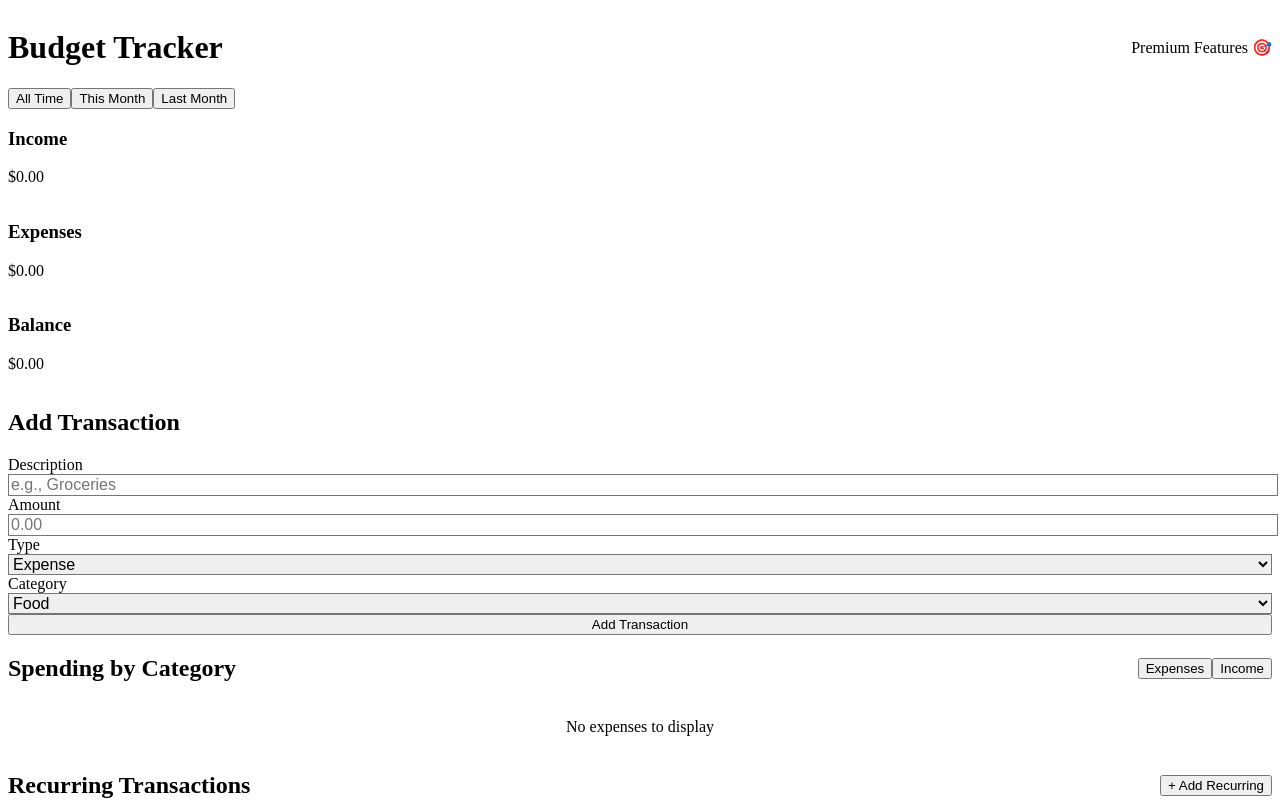
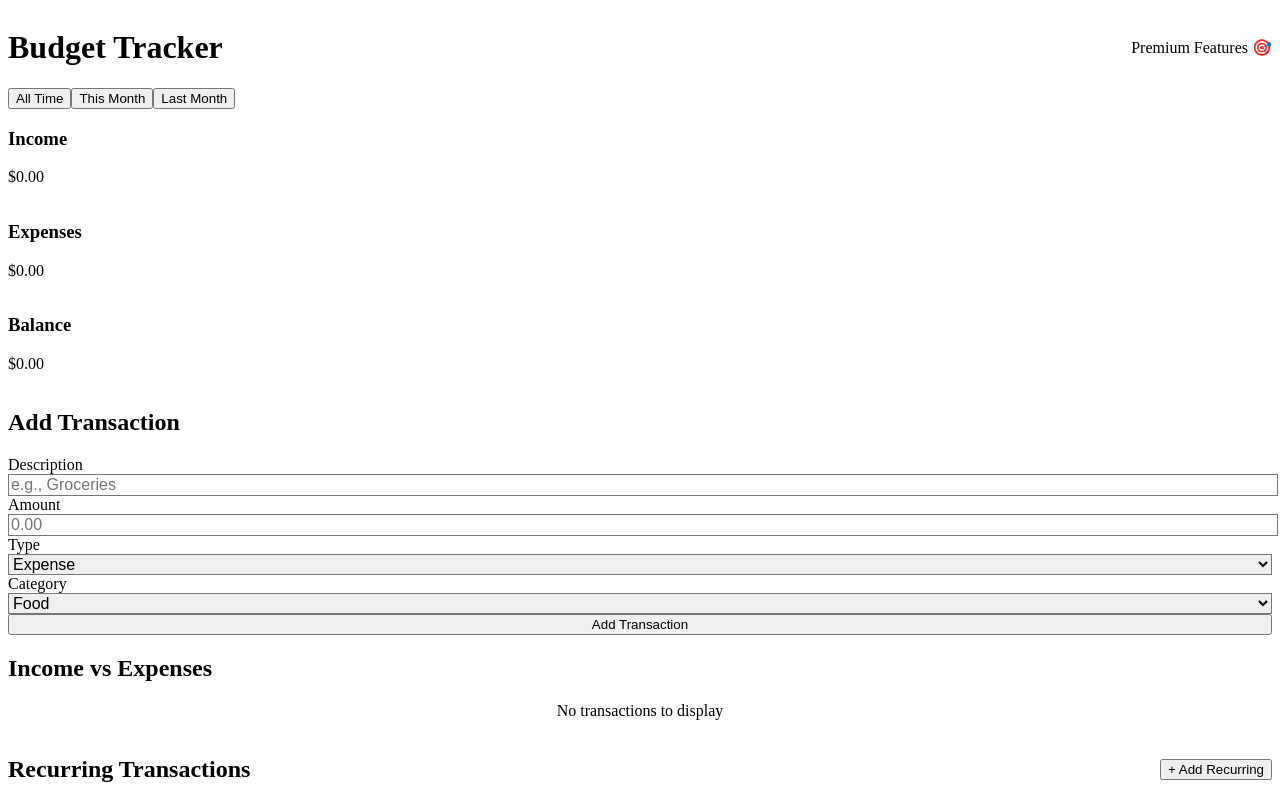
Before and after one commit to dttigers/budget-tracker, a React app: page / in a window 1280 px wide. Shown: the top 800 px of the page. Built offline with nearby package versions, Linux system fonts and the light colour scheme; the HTML template or start-up script is replaced by a standard one.

Commit message:
Refactor CategoryChart component: remove view type handling, simplify data calculations, and enhance display of income, expenses, and balance.

```diff
--- a/src/components/CategoryChart.jsx
+++ b/src/components/CategoryChart.jsx
@@ -1,47 +1,25 @@
 import { Doughnut } from 'react-chartjs-2';
 import { Chart as ChartJS, ArcElement, Tooltip, Legend } from 'chart.js';
-import { useState } from 'react';
 
 ChartJS.register(ArcElement, Tooltip, Legend);
 
 function CategoryChart({ transactions }) {
-  const [viewType, setViewType] = useState('expense');
+  // Calculate totals
+  const totalIncome = transactions
+    .filter(t => t.type === 'income')
+    .reduce((sum, t) => sum + t.amount, 0);
 
-  const filtered = transactions.filter(t => t.type === viewType);
-
-  // Group by category
-  const categoryTotals = filtered.reduce((acc, t) => {
-    acc[t.category] = (acc[t.category] || 0) + t.amount;
-    return acc;
-  }, {});
-
-  const expenseColors = [
-    '#FF6384',
-    '#36A2EB',
-    '#FFCE56',
-    '#4BC0C0',
-    '#9966FF',
-    '#FF9F40',
-    '#C9CBCF'
-  ];
-
-  const incomeColors = [
-    '#4CAF50',
-    '#8BC34A',
-    '#CDDC39',
-    '#009688',
-    '#00BCD4',
-    '#03A9F4',
-    '#2196F3'
-  ];
+  const totalExpenses = transactions
+    .filter(t => t.type === 'expense')
+    .reduce((sum, t) => sum + t.amount, 0);
 
   const data = {
-    labels: Object.keys(categoryTotals),
+    labels: ['Income', 'Expenses'],
     datasets: [
       {
-        label: viewType === 'expense' ? 'Spending by Category' : 'Income by Category',
-        data: Object.values(categoryTotals),
-        backgroundColor: viewType === 'expense' ? expenseColors : incomeColors,
+        label: 'Amount',
+        data: [totalIncome, totalExpenses],
+        backgroundColor: ['#4CAF50', '#FF6384'],
         borderWidth: 2,
         borderColor: '#fff'
       }
@@ -65,42 +43,32 @@ function CategoryChart({ transactions }) {
     }
   };
 
+  const hasData = totalIncome > 0 || totalExpenses > 0;
+
   return (
     <div className="bg-white p-6 rounded-lg shadow-md">
-      <div className="flex justify-between items-center mb-4">
-        <h2 className="text-2xl font-semibold">
-          {viewType === 'expense' ? 'Spending' : 'Income'} by Category
-        </h2>
-        <div className="flex gap-2">
-          <button
-            onClick={() => setViewType('expense')}
-            className={`px-3 py-1 rounded-md text-sm font-medium ${
-              viewType === 'expense'
-                ? 'bg-red-500 text-white'
-                : 'bg-gray-200 text-gray-700 hover:bg-gray-300'
-            }`}
-          >
-            Expenses
-          </button>
-          <button
-            onClick={() => setViewType('income')}
-            className={`px-3 py-1 rounded-md text-sm font-medium ${
-              viewType === 'income'
-                ? 'bg-green-500 text-white'
-                : 'bg-gray-200 text-gray-700 hover:bg-gray-300'
-            }`}
-          >
-            Income
-          </button>
-        </div>
-      </div>
-      {filtered.length === 0 ? (
-        <p className="text-gray-500 text-center py-8">
-          No {viewType === 'expense' ? 'expenses' : 'income'} to display
-        </p>
+      <h2 className="text-2xl font-semibold mb-4">Income vs Expenses</h2>
+      {!hasData ? (
+        <p className="text-gray-500 text-center py-8">No transactions to display</p>
       ) : (
         <div className="max-w-md mx-auto">
           <Doughnut data={data} options={options} />
+          <div className="mt-4 flex justify-center gap-8 text-sm">
+            <div className="text-center">
+              <p className="text-gray-500">Income</p>
+              <p className="text-lg font-semibold text-green-600">${totalIncome.toFixed(2)}</p>
+            </div>
+            <div className="text-center">
+              <p className="text-gray-500">Expenses</p>
+              <p className="text-lg font-semibold text-red-600">${totalExpenses.toFixed(2)}</p>
+            </div>
+            <div className="text-center">
+              <p className="text-gray-500">Balance</p>
+              <p className={`text-lg font-semibold ${totalIncome - totalExpenses >= 0 ? 'text-green-600' : 'text-red-600'}`}>
+                ${(totalIncome - totalExpenses).toFixed(2)}
+              </p>
+            </div>
+          </div>
         </div>
       )}
     </div>
```
